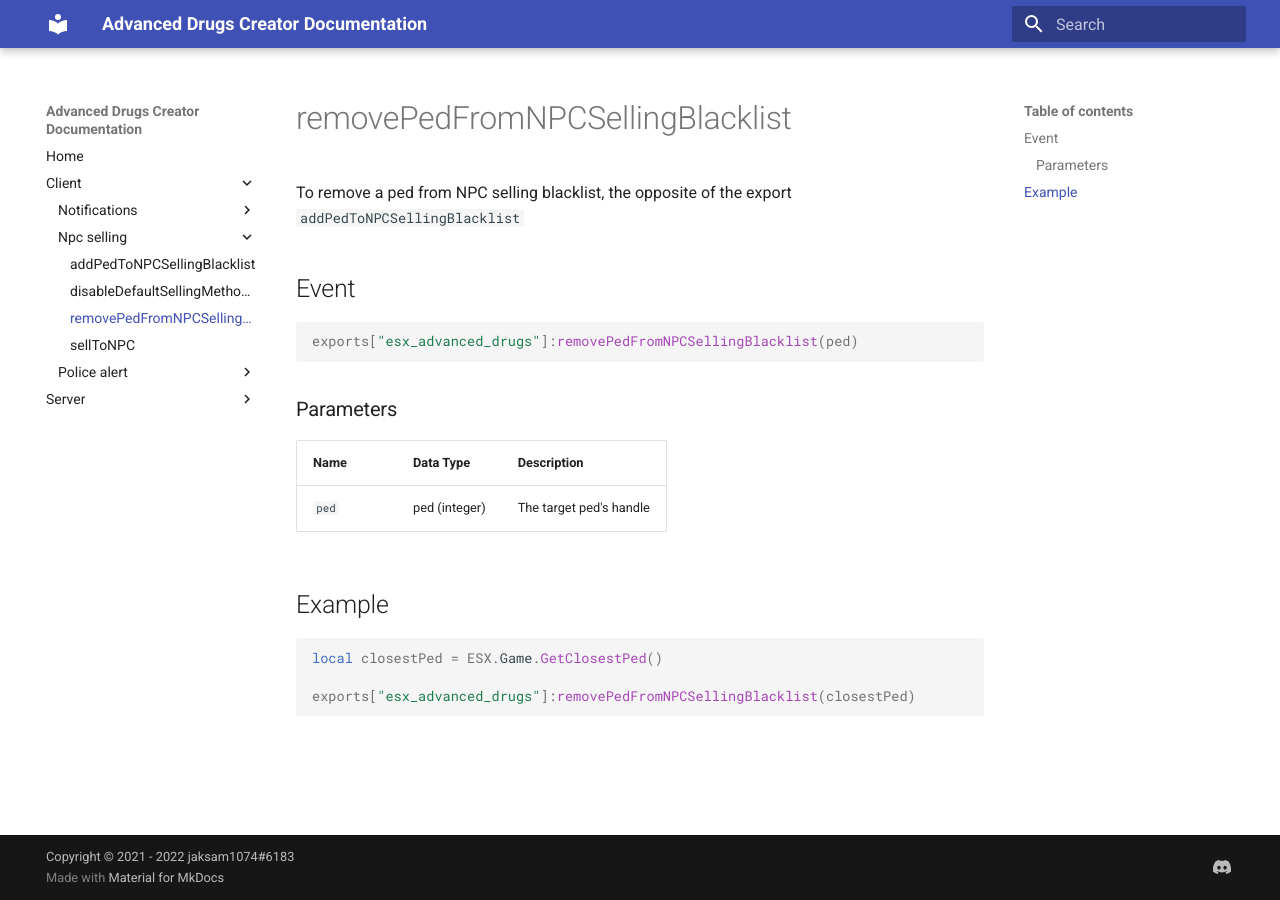
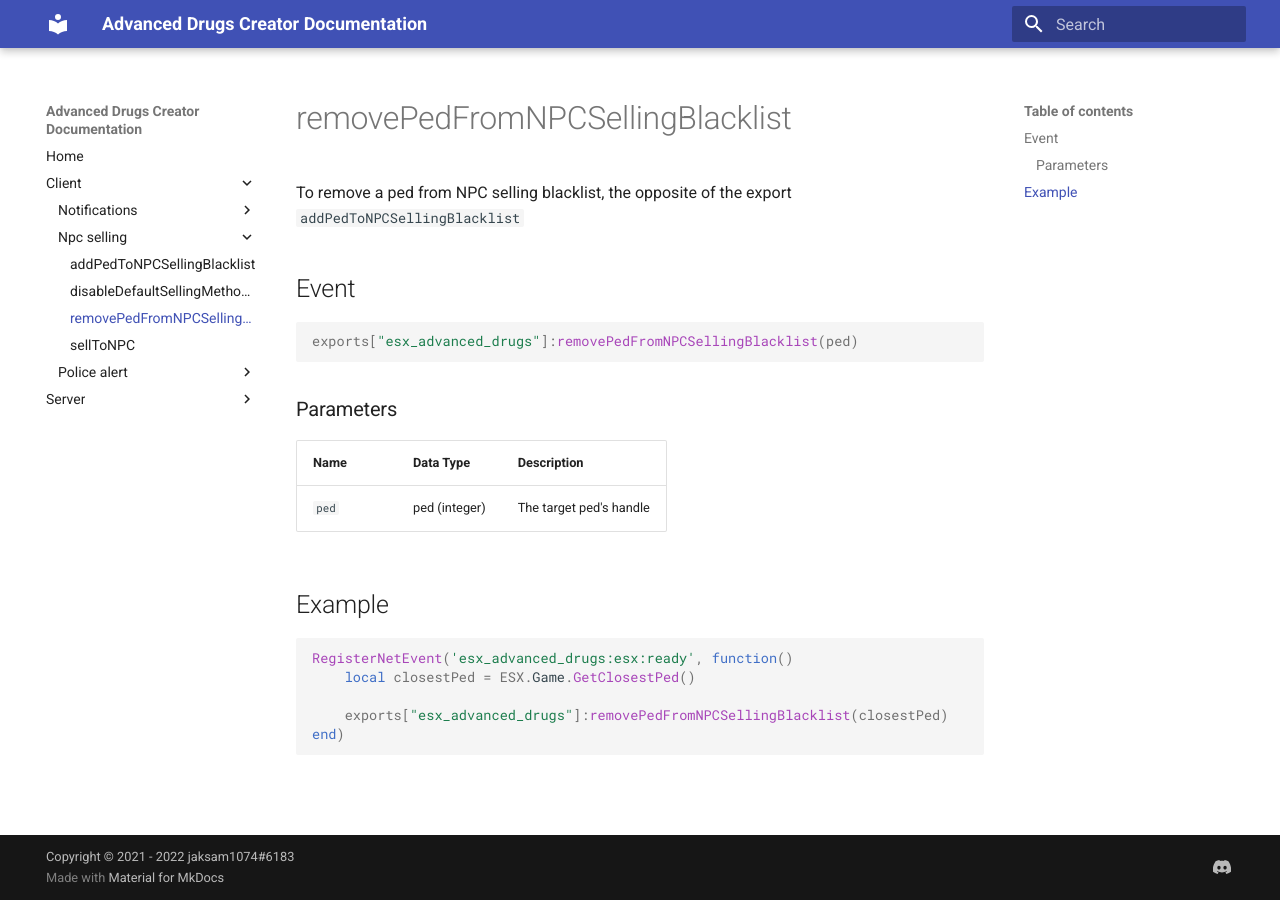
Before and after one commit to jaksam1074/Drugs-Creator-documentation, an MkDocs documentation site: the page built from docs/client/npc_selling/removePedFromNPCSellingBlacklist.md, in a window 1280 px wide. Built offline with MkDocs 1.6.1 and Material for MkDocs 9.7.7, drawn with Linux system fonts in a browser that asks for light colours.

Commit message:
Aggiunto evento esx_advanced_drugs:esx:ready

````diff
--- a/docs/client/npc_selling/removePedFromNPCSellingBlacklist.md
+++ b/docs/client/npc_selling/removePedFromNPCSellingBlacklist.md
@@ -15,7 +15,9 @@ exports["esx_advanced_drugs"]:removePedFromNPCSellingBlacklist(ped)
 
 ## Example
 ``` lua
-local closestPed = ESX.Game.GetClosestPed()
+RegisterNetEvent('esx_advanced_drugs:esx:ready', function()
+    local closestPed = ESX.Game.GetClosestPed()
 
-exports["esx_advanced_drugs"]:removePedFromNPCSellingBlacklist(closestPed)
+    exports["esx_advanced_drugs"]:removePedFromNPCSellingBlacklist(closestPed)
+end)
 ```
````
Also changed, not shown: docs/client/npc_selling/addPedToNPCSellingBlacklist.md (+4 -2 lines).
